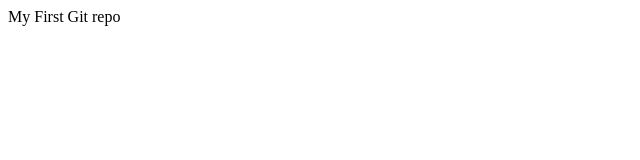
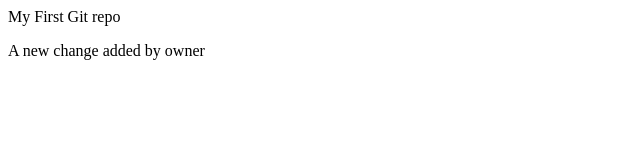
Before and after one commit to Waqar841/Hospital-Website, a plain HTML site: page index.html in a window 1280 px wide. Shown: the whole page, without its empty margins (0-640 px from the left). Drawn offline with Linux system fonts and the light colour scheme.

Commit message:
New change by Owner

```diff
--- a/index.html
+++ b/index.html
@@ -8,5 +8,7 @@
 <body>
     <!-- updated by waqar 484 -->
     My First Git repo
+
+    <p>A new change added by owner</p>
 </body>
 </html>
```
